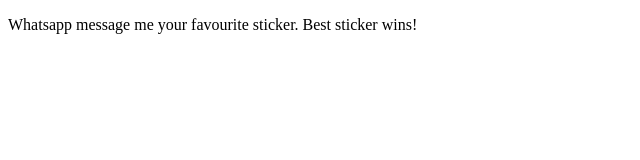
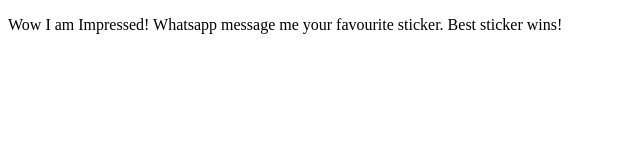
Before and after one commit to rishigoel2003/rishigoel2003.github.io, a plain HTML site: page trivia.html in a window 1280 px wide. Shown: the whole page, without its empty margins (0-640 px from the left). Drawn offline with Linux system fonts and the light colour scheme.

Commit message:
Update trivia.html

```diff
--- a/trivia.html
+++ b/trivia.html
@@ -3,9 +3,9 @@
 <head>
     <meta charset="UTF-8" />
     <meta name="viewport" content="width=device-width, initial-scale=1.0" />
-    <title>Single Sentence Page</title>
+    <title>Rishi's Trivia Extravaganza</title>
 </head>
 <body>
-    <p>Whatsapp message me your favourite sticker. Best sticker wins!</p>
+    <p>Wow I am Impressed! Whatsapp message me your favourite sticker. Best sticker wins!</p>
 </body>
 </html>
```
